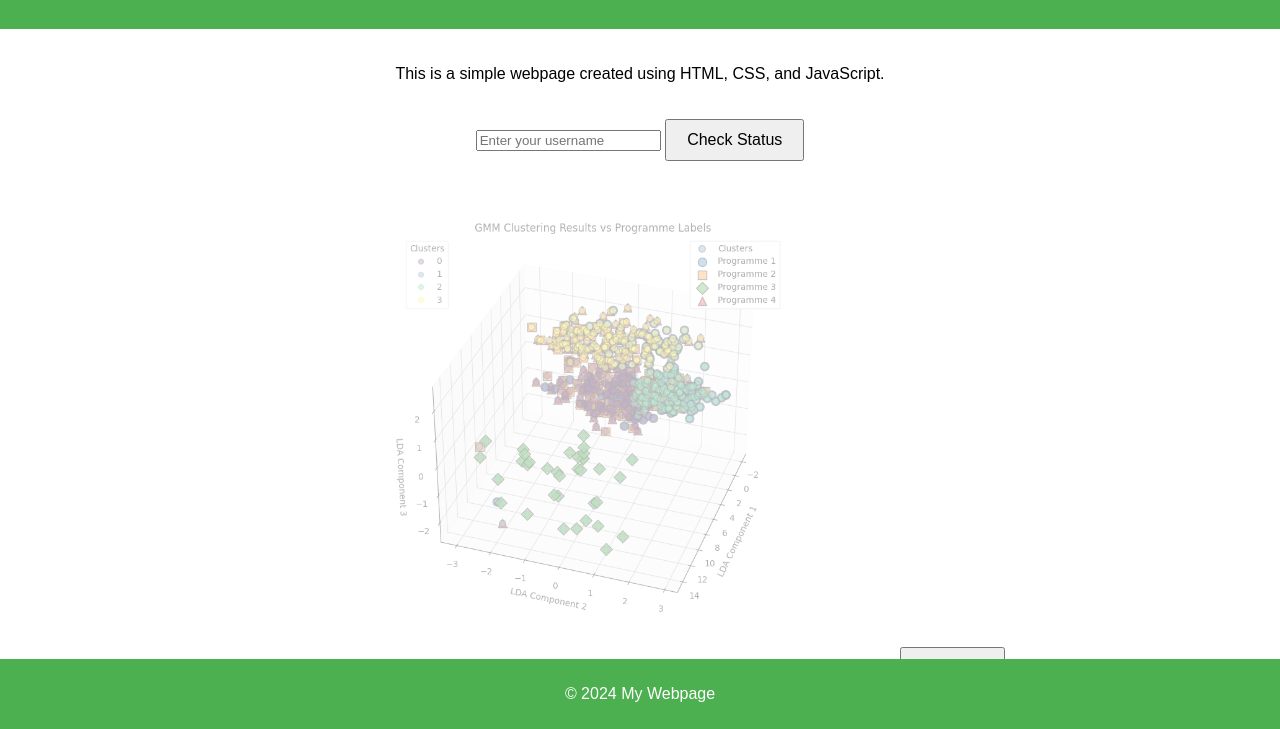
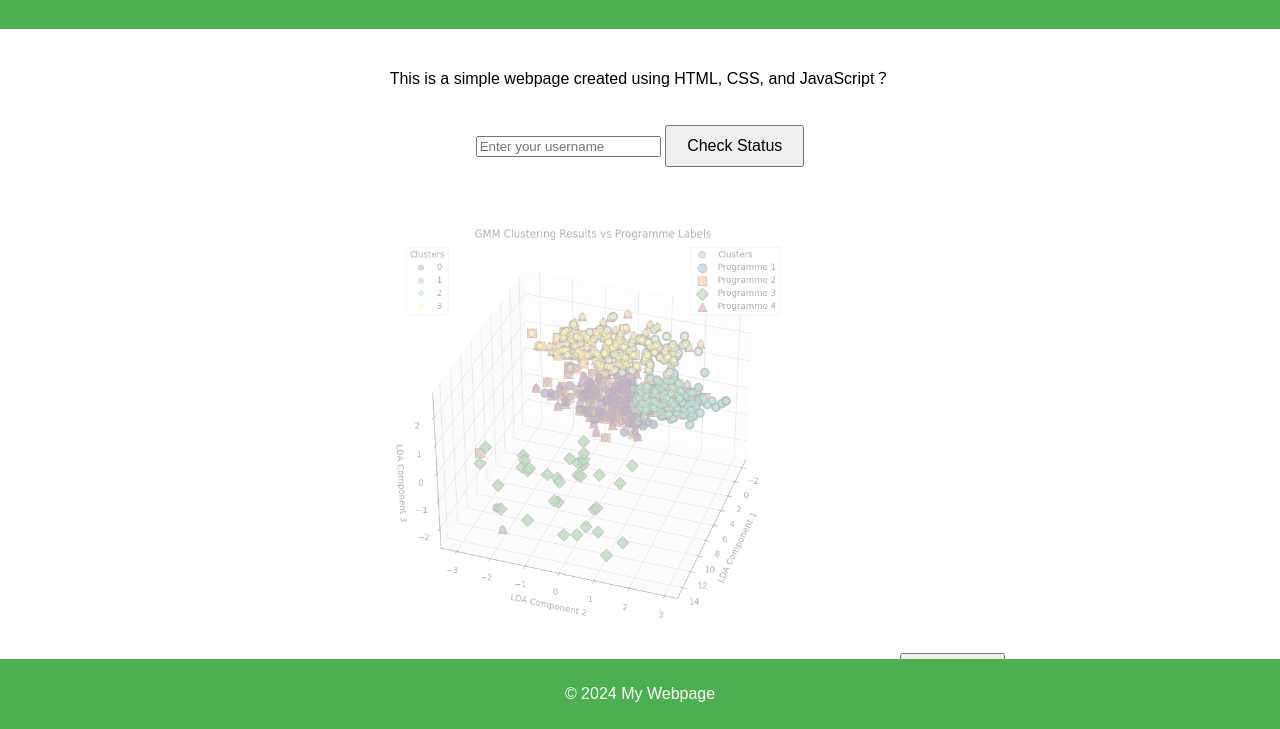
Before and after one commit to coconut-exe/webTest, a website: page index.html in a window 1280 px wide. Shown: the part 71-800 px from the top of the page. Drawn offline with Linux system fonts and the light colour scheme.

```diff
--- a/index.html
+++ b/index.html
@@ -11,7 +11,7 @@
         <h1>Welcome to My Webpage</h1>
     </header>
     <main>
-        <p>This is a simple webpage created using HTML, CSS, and JavaScript.</p>
+        <p>This is a simple webpage created using HTML, CSS, and JavaScript？</p>
 
         <!-- 输入框和按钮 -->
         <input type="text" id="usernameInput" placeholder="Enter your username">
```
